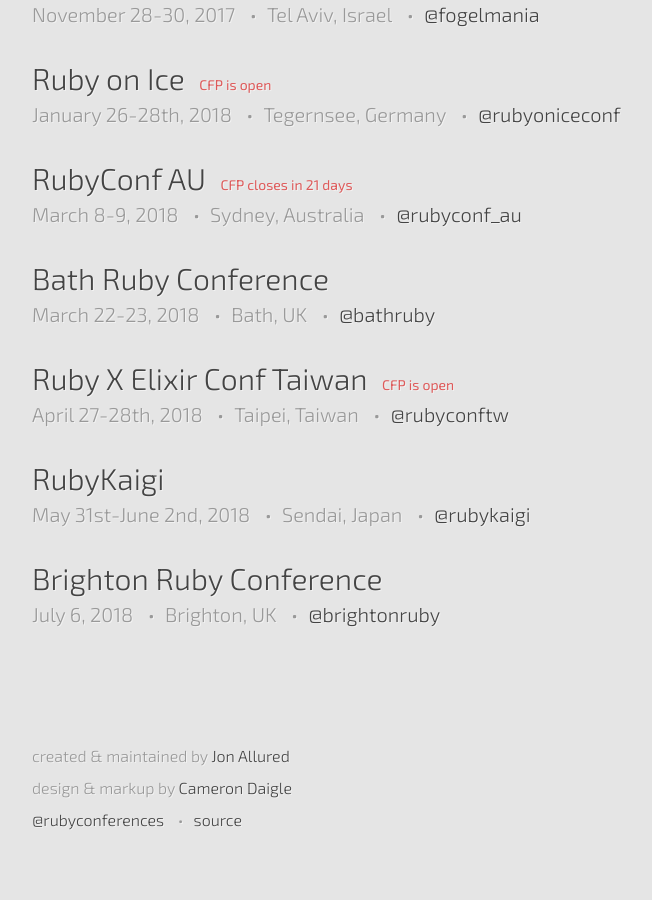
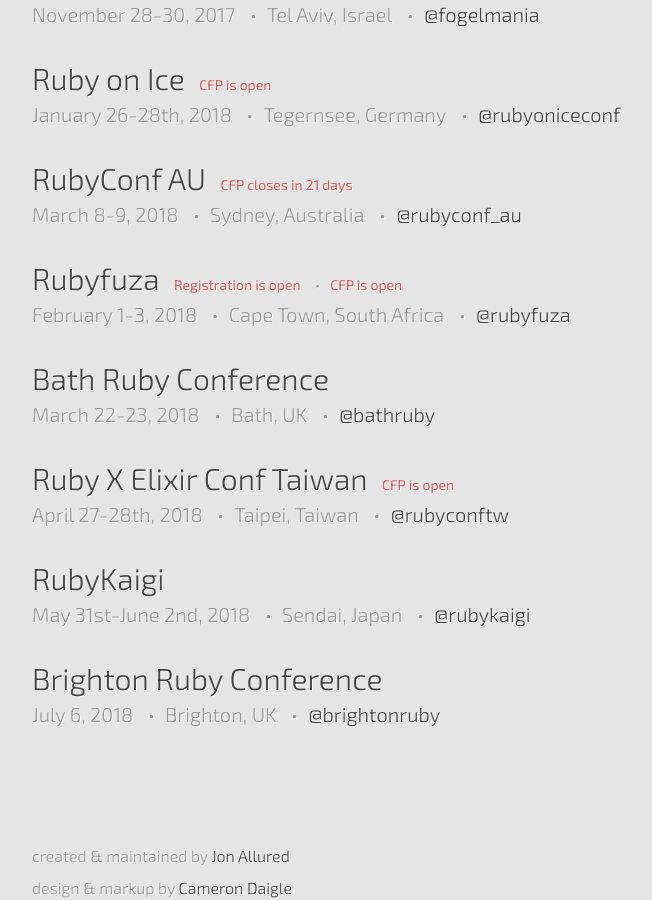
Before and after one commit to ruby-conferences/ruby-conferences.github.io, a Jekyll site: the page built from index.html, in a window 1280 px wide and 900 px high, scrolled down 1602 px. Shown: the whole window, without its empty margins (208-860 px from the left). Built offline with Jekyll 4.4.1, drawn with Linux system fonts in a browser that asks for light colours.

Commit message:
Added Rubyfuza conf in SA

```diff
--- a/_data/current.yml
+++ b/_data/current.yml
@@ -89,6 +89,14 @@
   cfp_phrase: CFP closes
   cfp_date: "October 26, 2017"
 
+- name: Rubyfuza
+  location: Cape Town, South Africa
+  dates: "February 1-3, 2018"
+  url: http://www.rubyfuza.org
+  twitter: rubyfuza
+  reg_phrase: Registration is open
+  cfp_phrase: CFP is open
+
 - name: Bath Ruby Conference
   location: Bath, UK
   dates: "March 22-23, 2018"
```
